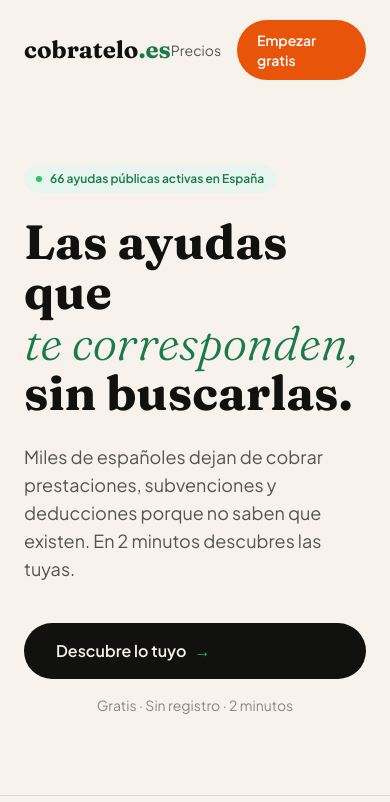
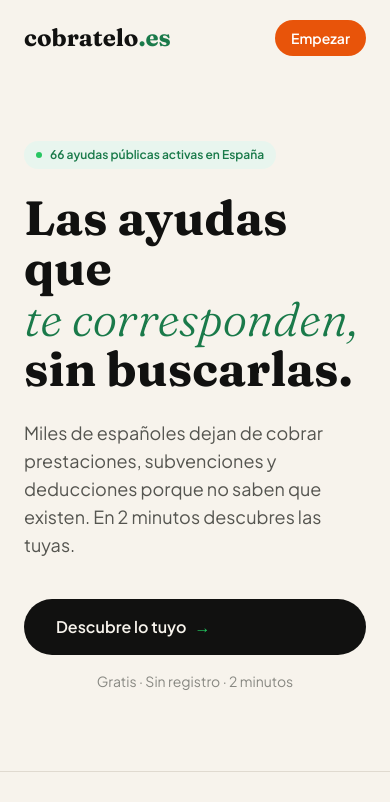
Before and after one commit to enki1982/cobratelo, a Next.js app: page / in a window 390 px wide. Shown: the top 802 px of the page. Built offline with nearby package versions, Linux system fonts and the light colour scheme; no server answers; the database is empty.

Commit message:
fix: nav móvil — ocultar Precios en pantallas pequeñas

```diff
--- a/pages/index.js
+++ b/pages/index.js
@@ -64,11 +64,12 @@ export default function Home() {
           <span className="font-display text-2xl font-bold text-[#111110]">
             cobratelo<span className="text-[#1A7A4A]">.es</span>
           </span>
-          <div className="flex items-center gap-4">
-            <Link href="/precios" className="text-sm text-[#555550] hover:text-[#111110] transition-colors">Precios</Link>
+          <div className="flex items-center gap-2 md:gap-4">
+            <Link href="/precios" className="hidden sm:block text-sm text-[#555550] hover:text-[#111110] transition-colors">Precios</Link>
             <Link href="/perfil"
-              className="bg-[#E8540A] text-white text-sm font-semibold px-5 py-2.5 rounded-full hover:bg-[#d14a08] transition-colors">
-              Empezar gratis
+              className="bg-[#E8540A] text-white text-sm font-semibold px-4 py-2 md:px-5 md:py-2.5 rounded-full hover:bg-[#d14a08] transition-colors">
+              <span className="hidden sm:inline">Empezar gratis</span>
+              <span className="sm:hidden">Empezar</span>
             </Link>
           </div>
         </nav>
```
